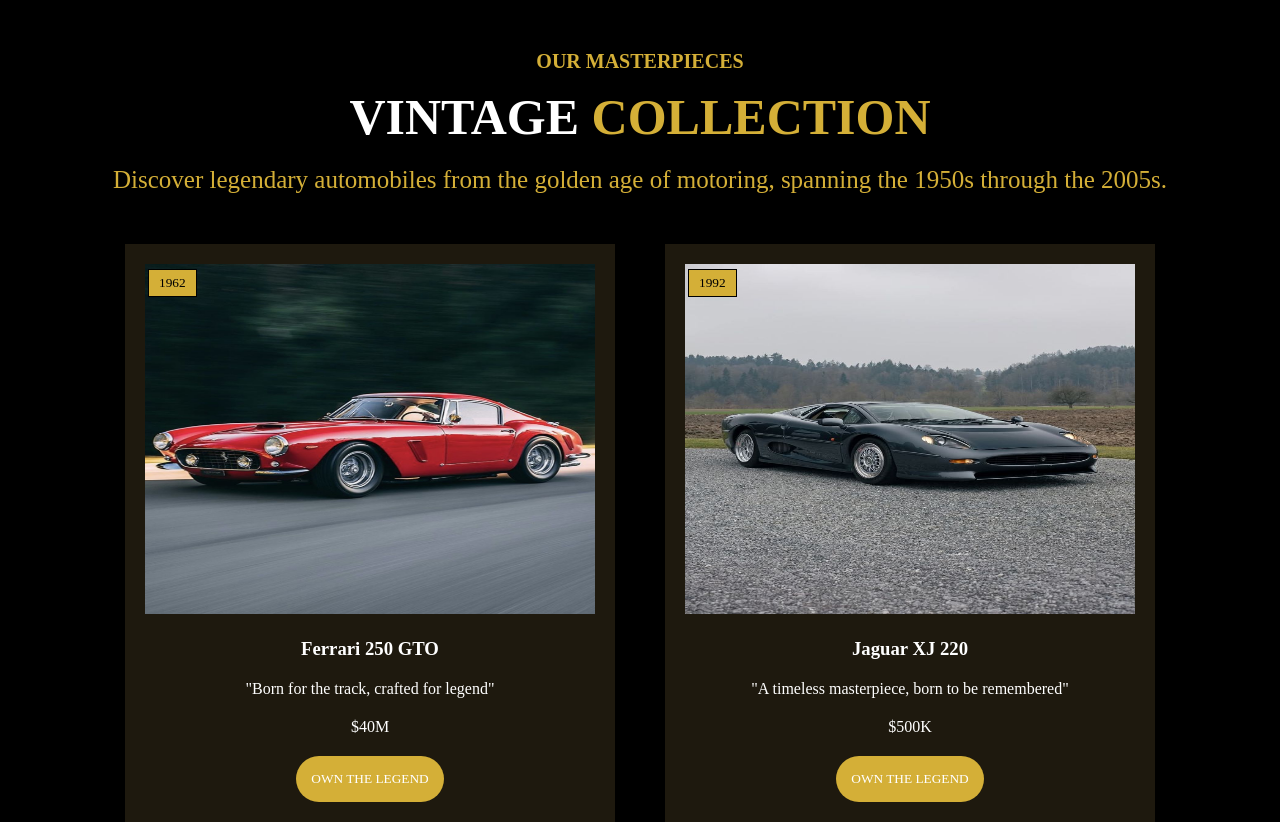
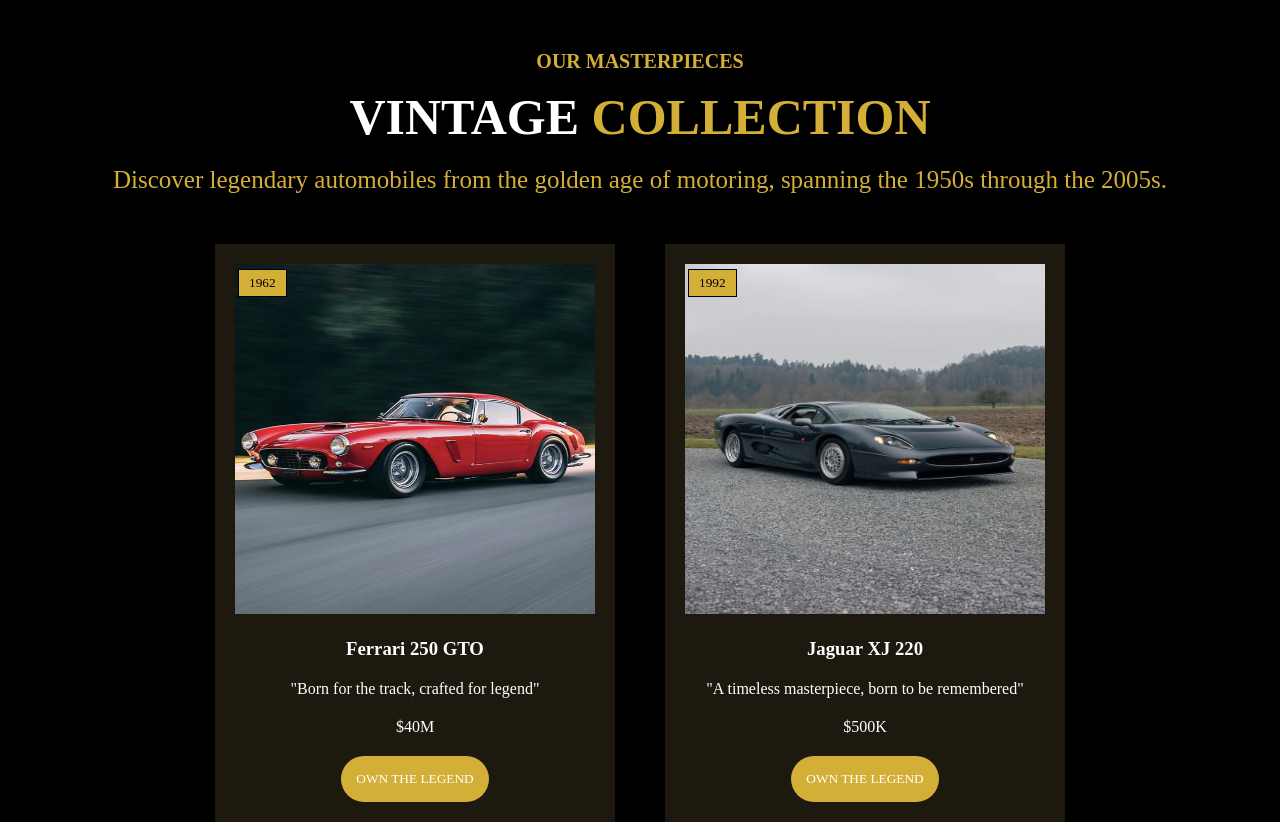
Before and after one commit to Vipin-p-p/Vintagecars-August-2026, a plain HTML site: page index.html in a window 1280 px wide. Shown: the part 880-1702 px from the top of the page. Drawn offline with Linux system fonts and the light colour scheme; a web font is replaced by a local one.

Commit message:
image width added

```diff
--- a/index.html
+++ b/index.html
@@ -19,7 +19,7 @@
         rel="stylesheet">
 
         <!-- favicon -->
-         <link rel="icon" type="image/png" href="./images/abtbg.jpg">
+         <link rel="icon" type="image/png" href="./images/logo.png">
 </head>
 
 <body>
--- a/style.css
+++ b/style.css
@@ -173,7 +173,7 @@
 
 .card {
     background-color: rgba(201, 165, 92, .15);
-    width: 490px;
+    width: 400px;
     padding: 20px;
     box-shadow: 0px 5px 15px rgba(0, 0, 0, 0.5);
     transition: 1s;
```
